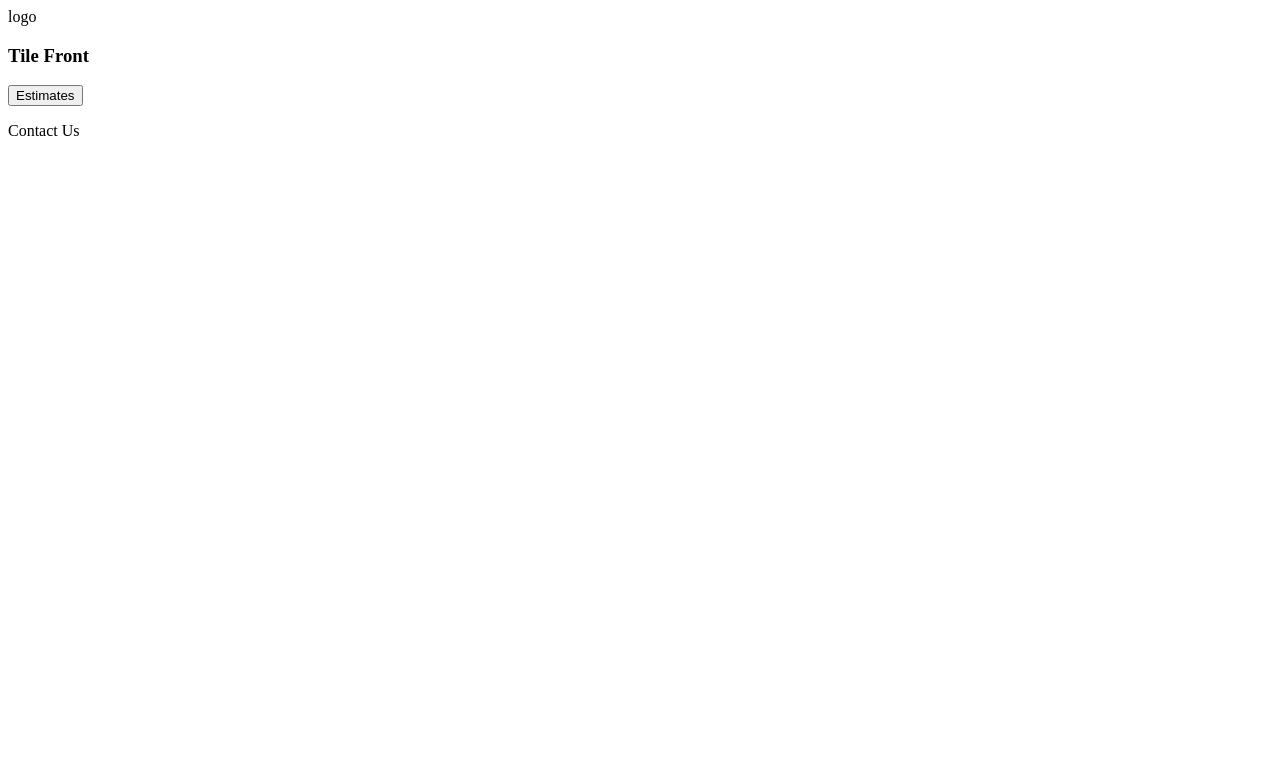
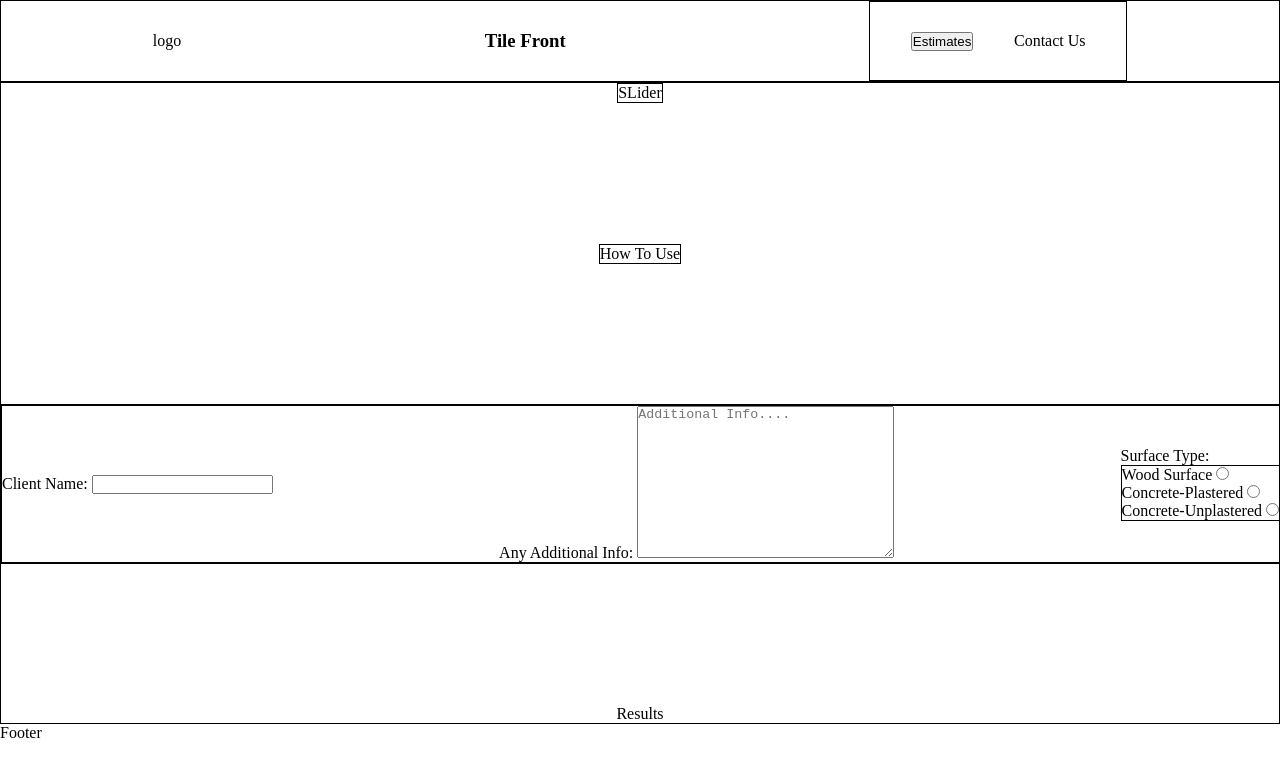
Before and after one commit to alphacrutch/TileFront, a website: page public/index.html in a window 1280 px wide. Drawn offline with Linux system fonts and the light colour scheme; some packages are replaced by stand-ins of ours.

Commit message:
basicTemplate

```diff
--- a/public/css/idex.scss
+++ b/public/css/idex.scss
@@ -0,0 +1,72 @@
+@media only screen and (min-width:800px) {
+    * {
+        padding: 0;
+        margin: 0;
+    }
+    body {
+        width: 100vw;
+        height: 100vh;
+    }
+    header {
+        height: 10vh;
+        display: flex;
+        flex-flow: row nowrap;
+        border: 1px black solid;
+        justify-content: space-around;
+        align-items: center;
+        .nav-container {
+            border: 1px black solid;
+            height: 100%;
+            width: 20vw;
+            display: flex;
+            flex-flow: column nowrap;
+            align-items: center;
+            justify-content: center;
+            nav {
+                border: 1px black solid;
+                height: 100%;
+                width: 100%;
+                display: flex;
+                flex-flow: row nowrap;
+                align-items: center;
+                justify-content: space-evenly;
+            }
+        }
+    }
+    main {
+        height: 80vh;
+        border: 1px solid black;
+        display: flex;
+        flex-flow: column nowrap;
+        align-items: center;
+        justify-content: space-between;
+        #intro {
+            border: 1px black solid;
+        }
+        #tutorial-section {
+            border: 1px black solid;
+        }
+        #estimater-section {
+            width: 100%;
+            border: 1px black solid;
+            .estimater-container {
+                width: 100%;
+                .estimate-form-container {
+                    width: 100%;
+                    border: 1px black solid;
+                    form {
+                        width: 100%;
+                        display: flex;
+                        flex-flow: row nowrap;
+                        justify-content: space-between;
+                        align-items: center;
+                        #radio-container {
+                            border: 1px black solid;
+                            height: 100%;
+                        }
+                    }
+                }
+            }
+        }
+    }
+}
--- a/public/index.html
+++ b/public/index.html
@@ -15,6 +15,7 @@
     <!-- initialize the SDK after all desired features are loaded -->
     <script defer src="/__/firebase/init.js"></script>
     <script src="index.js"></script>
+    <link rel="stylesheet" href="css/idex.css">
 
 </head>
 
@@ -37,9 +38,62 @@
             </nav>
         </div>
     </header>
-    <section id="intro">
-        <div id="intro-slider"></div>
-    </section>
+
+    <main>
+        <section id="intro">
+            <div id="intro-slider">SLider</div>
+        </section>
+        <section id="tutorial-section">
+            <div class="tutorial-container">
+                <p id="tutorial">How To Use</p>
+            </div>
+        </section>
+        <section id="estimater-section">
+            <div class="estimater-container">
+                <div class="estimate-form-container">
+                    <form action="index.js" method="post">
+                        <div>
+                            <label for="clientName">Client Name:</label>
+                            <input type="text" id="clientName">
+                        </div>
+                        <div>
+                            <label for="projectDescription">Any Additional Info:</label>
+                            <textarea id="projectDescription" cols="30" rows="10" placeholder="Additional Info...."></textarea>
+                        </div>
+                        <div>
+                            <label for="radio-container">Surface Type:</label>
+                            <div id="radio-container">
+                                <div>
+                                    <label for="woodsurface">Wood Surface</label>
+                                    <input type="radio" name="surfaceType" id="woodsurface">
+                                </div>
+                                <div>
+
+                                    <label for="concretep">Concrete-Plastered</label>
+                                    <input type="radio" name="surfaceType" id="concretep">
+                                </div>
+                                <div>
+                                    <label for="concretenop">Concrete-Unplastered</label>
+                                    <input type="radio" name="surfaceType" id="concretenop">
+                                </div>
+
+                            </div>
+
+                        </div>
+                    </form>
+
+                </div>
+            </div>
+        </section>
+        <section id="results-section">
+            <div class="results-container">
+                <div id="results">Results</div>
+            </div>
+        </section>
+    </main>
+    <footer>
+        <div>Footer</div>
+    </footer>
 
 </body>
 
```
Also changed, not shown: public/css/idex.css, 1 other file.
